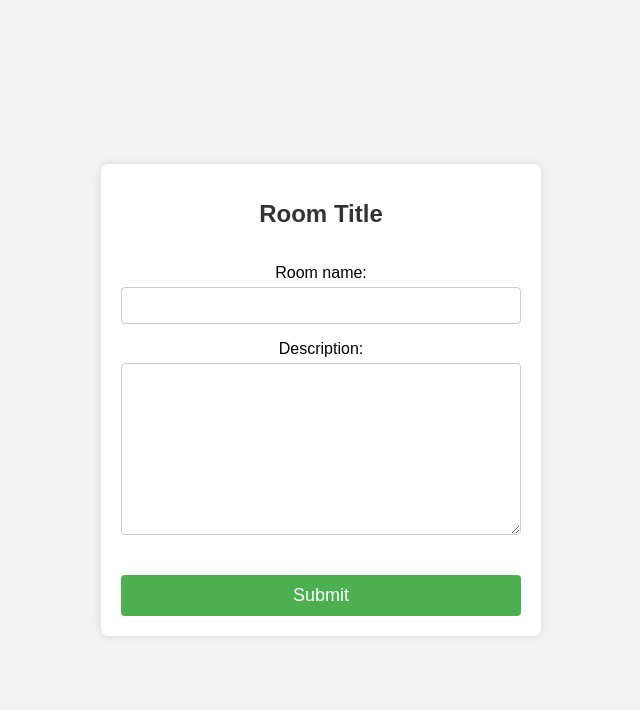
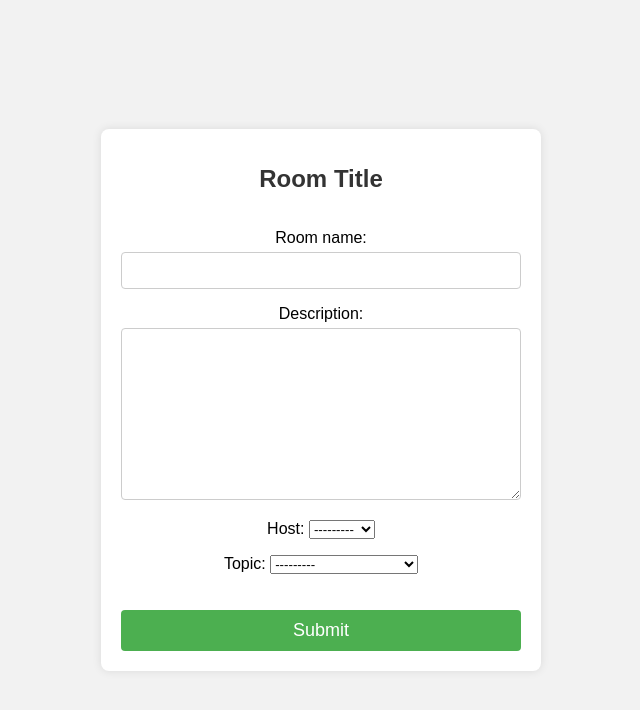
Before and after one commit to onusha45/Learning-management-system, a Django app: page /room_register/ in a window 1280 px wide. Shown: the top 710 px of the page, without its empty margins (319-959 px from the left). Run offline with Django 5.2, Linux system fonts and the light colour scheme; a user stored in the database is signed in; data comes from the database, SQL or seed files in the repository; both versions use the stored data as it was after the commit.

Commit message:
connected table

```diff
--- a/LMS/app/admin.py
+++ b/LMS/app/admin.py
@@ -1,5 +1,6 @@
 from django.contrib import admin
-from .models import room,Message
+from .models import room,Message,Topic
 # Register your models here.
 admin.site.register(room)
 admin.site.register(Message)
+admin.site.register(Topic)
--- a/LMS/app/forms.py
+++ b/LMS/app/forms.py
@@ -20,4 +20,4 @@
 class RoomForm(forms.ModelForm):
     class Meta:
         model = room
-        fields = ['room_name', 'Description']
+        fields = ['room_name', 'Description','host','topic']
--- a/LMS/app/models.py
+++ b/LMS/app/models.py
@@ -1,12 +1,21 @@
 from django.db import models
 from django.contrib.auth.models import User
 # Create your models here.
+
+class Topic(models.Model):
+     name = models.CharField(max_length=200)
+
+     def __str__(self):
+          return self.name
+
 class room(models.Model):
-
+    host = models.ForeignKey(User,on_delete=models.SET_NULL,null=True)
+    topic = models.ForeignKey(Topic,on_delete=models.SET_NULL,null=True)
     room_name = models.CharField(max_length=30)
     Description = models.TextField(max_length= 200,null=True)
     created_date = models.DateTimeField(auto_now_add=True,null=True)
     updates_date = models.DateTimeField(auto_now=True,null=True)
+
 
     def __str__(self) :
         return self.room_name
--- a/LMS/templates/home.html
+++ b/LMS/templates/home.html
@@ -5,9 +5,11 @@
 <h1 class="body">I am index.html</h1>
 
 {% for room in rooms %}
-
+<span>@{{room.host.username}}</span>
 <a href="{% url 'room_list' room.id %}">
 <h1>{{room.room_name}}</h1></a>
+<small>{{ room.topic.name }}</small>
+<hr>
 
 {% endfor %}
 <a href="{% url 'room_register' %}"> Room Registration</a>
```
Also changed, not shown: LMS/app/migrations/0008_topic_room_topic.py (added), LMS/app/migrations/0009_room_host_alter_room_topic.py (added), LMS/db.sqlite3.
